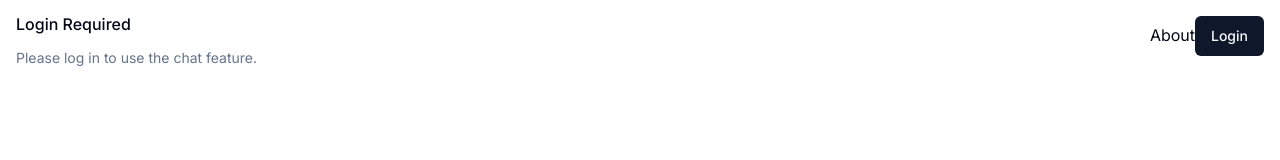
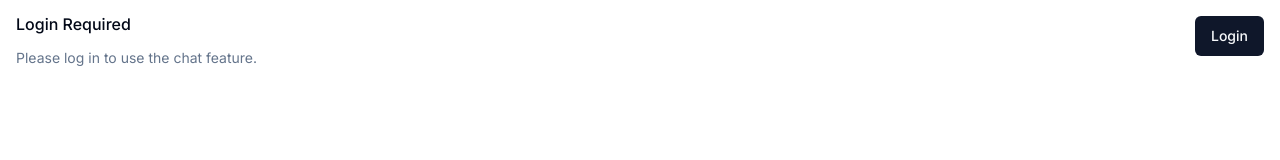
Before and after one commit to zackhamin/anxaiety, a Next.js app: page / in a window 1280 px wide. Shown: the top 160 px of the page. Built offline with nearby package versions, Linux system fonts and the light colour scheme; no server answers.

Commit message:
fix type error

```diff
--- a/src/app/api/chat/route.ts
+++ b/src/app/api/chat/route.ts
@@ -28,7 +28,7 @@ export async function POST(request: Request) {
     });
 
     console.log("Anthropic API response:", response);
-
+    //@ts-ignore
     return NextResponse.json({ content: response.content[0].text });
   } catch (error) {
     console.error("Error in /api/chat:", error);
--- a/src/app/layout.tsx
+++ b/src/app/layout.tsx
@@ -21,7 +21,6 @@ export default async function RootLayout({
       <html lang="en">
         <body className={inter.className}>
           <header className="fixed top-0 right-0 m-4">
-            <text>About</text>
             <AuthButton />
           </header>
           <main>{children}</main>
```
